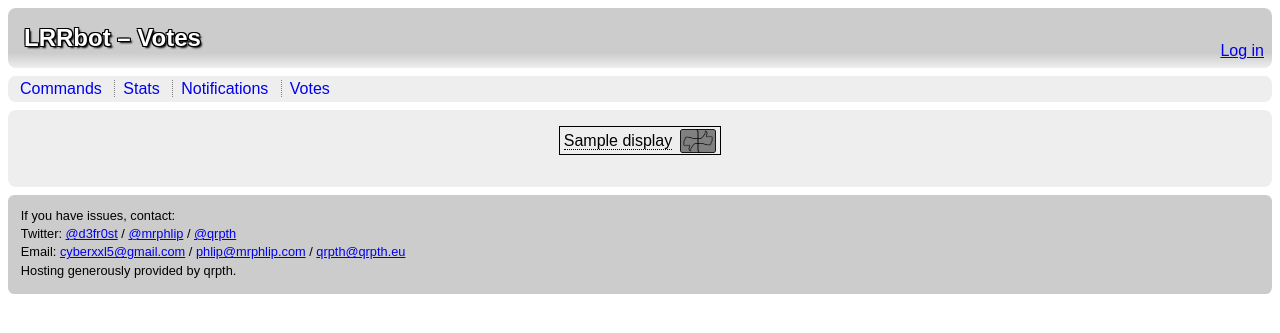
After one commit to mrphlip/lrrbot, a Flask app: template www/templates/votes.html in a window 1280 px wide. The commit adds this page. Shown: the top 333 px of the page. Run offline with Flask 2, Linux system fonts and the light colour scheme; the template is opened without the code that fills it: most values are stand-ins (such as "Sample title", 1, 10 or a date in 2020); parts of the project's set-up code (start-up, migrations or seed data) failed here and were passed over.

Commit message:
Voting page!

```diff
--- a/storage.py
+++ b/storage.py
@@ -82,6 +82,7 @@ def find_game(game):
 		if gamedata['name'] != game['name']:
 			gamedata['name'] = game['name']
 			save()
+		gamedata['id'] = str(game['_id'])
 		return gamedata
 
 	# Next try to find the game using the name
@@ -91,17 +92,22 @@ def find_game(game):
 			if not game.get('is_override'):
 				del data['games'][gameid]
 				data['games'][str(game['_id'])] = gamedata
+				gamedata['id'] = str(game['_id'])
 				save()
+			else:
+				gamedata['id'] = gameid
 			return gamedata
 
 	# Look up the game by display name as a fallback
 	for gameid, gamedata in data['games'].items():
 		if 'display' in gamedata and gamedata['display'] == game['name']:
 			# Don't try to keep things aligned here...
+			gamedata['id'] = gameid
 			return gamedata
 
 	# This is a new game
 	gamedata = {
+		'id': str(game['_id']),
 		'name': game['name'],
 		'stats': {},
 	}
--- a/www/master.py
+++ b/www/master.py
@@ -5,6 +5,7 @@ import notifications
 import stats
 import login
 import archive
+import votes
 import botinteract
 import secrets
 
--- a/www/static/style.css
+++ b/www/static/style.css
@@ -218,7 +218,7 @@ table.statstable td.game
 {
 	text-align: left;
 }
-table.statstable td.game .alias
+.alias
 {
 	border-bottom: 1px dotted black;
 }
@@ -254,3 +254,116 @@ table.statstable div.rating .bad
 	height: 25em;
 	margin: 0.5em 0;
 }
+
+table.votes, table.votes tr, table.votes td, table.votes th
+{
+	border: 1px solid black;
+	border-collapse: collapse;
+}
+table.votes
+{
+	margin: 0 auto 1em;
+}
+table.votes td, table.votes th
+{
+	padding: 0.1em 0.25em;
+}
+table.votes tr.odd
+{
+	background: #EEE;
+}
+table.votes tr.even
+{
+	background: #DDD;
+}
+table.votes tr.current
+{
+	background: #DFD;
+}
+table.votes th
+{
+	background: #CCC;
+}
+table.votes td.game
+{
+	text-align: right;
+}
+table.votes .current td.game
+{
+	font-size: 200%;
+}
+table.votes td.votes
+{
+	text-align: center;
+	border-left: hidden;
+}
+table.votes div.votes
+{
+	width: 36px;
+	height: 24px;
+	position: relative;
+	margin: 0 auto;
+}
+table.votes div.vote
+{
+	width: 18px;
+	height: 24px;
+	background: url(thumbs24.png);
+	position: absolute;
+}
+table.votes .current div.votes
+{
+	width: 72px;
+	height: 48px;
+}
+table.votes .current div.vote
+{
+	width: 36px;
+	height: 48px;
+	background: url(thumbs48.png);
+}
+table.votes div.vote.down
+{
+	top: 0;
+	left: 0;
+}
+table.votes div.vote.up
+{
+	top: 0;
+	right: 0;
+}
+table.votes div.vote.down.inactive
+{
+	background-position: top left;
+}
+table.votes div.vote.up.inactive
+{
+	background-position: top right;
+}
+table.votes div.vote.down.inactive:hover
+{
+	background-position: center left;
+}
+table.votes div.vote.up.inactive:hover
+{
+	background-position: center right;
+}
+table.votes div.vote.down.active
+{
+	background-position: bottom left;
+}
+table.votes div.vote.up.active
+{
+	background-position: bottom right;
+}
+table.votes div.vote.inactive
+{
+	cursor: pointer;
+}
+table.votes div.loading
+{
+	background: url(loading.gif);
+	width: 18px;
+	height: 18px;
+	margin: 0 auto;
+}
--- /dev/null
+++ b/www/static/votes.js
@@ -0,0 +1,44 @@
+function init()
+{
+	$('table.votes tr').each(function(){
+		var row = $(this);
+		row.data('currentvote', $.parseJSON(row.data('currentvote')));
+		row.find('.vote.down').click(clickVote.bind(window, row, false));
+		row.find('.vote.up').click(clickVote.bind(window, row, true));
+	})
+}
+$(init);
+
+function clickVote(row, vote)
+{
+	if (vote === row.data('currentvote'))
+		return;
+	row.find('div.votes').hide();
+	row.find('div.loading').show();
+
+	$.ajax({
+		'type': 'POST',
+		'url': "votes/submit",
+		'data': "id=" + escape(row.data('gameid')) + "&vote=" + (vote ? 1 : 0),
+		'dataType': 'json',
+		'async': true,
+		'cache': false,
+		'success': voteSuccess.bind(window, row, vote),
+		'error': voteError.bind(window, row)
+	})
+}
+
+function voteSuccess(row, vote)
+{
+	row.data('currentvote', vote);
+	row.find('div.votes').show();
+	row.find('div.loading').hide();
+	row.find('div.vote.down').removeClass('inactive').removeClass('active').addClass(vote ? 'inactive' : 'active');
+	row.find('div.vote.up').removeClass('inactive').removeClass('active').addClass(vote ? 'active' : 'inactive');
+}
+
+function voteError(row)
+{
+	row.find('div.votes').show();
+	row.find('div.loading').hide();
+}
--- a/www/stats.py
+++ b/www/stats.py
@@ -3,14 +3,12 @@ import flask
 import flask.json
 import server
 import login
-
-STORAGE = "../data.json"
+import botinteract
 
 @server.app.route('/stats')
 @login.with_session
 def stats(session):
-	with open(STORAGE, "r") as fp:
-		data = flask.json.load(fp)
+	data = botinteract.get_data([])
 
 	games = data['games']
 	stats = data['stats']
--- a/www/templates/login.html
+++ b/www/templates/login.html
@@ -19,8 +19,7 @@ window.onload = init;
 </script>
 {%endblock%}
 {%block content%}
-<p><!--Logging in to the LRRbot website via Twitch will let us know what your username is in the chat, so you can do things like vote on game ratings and such without spamming the chat. It also allows moderators access to administrative pages on the site.--></p>
-<p>Logging in doesn't actually achieve much yet, but it'll do something at some point in the future, I promise!</p>
+<p>Logging in to the LRRbot website via Twitch will let us know what your username is in the chat, so you can do things like vote on game ratings and such without spamming the chat. <!-- It also allows moderators access to administrative pages on the site.--></p>
 <form action="https://api.twitch.tv/kraken/oauth2/authorize" method="GET">
 <div id="remember_me_wrapper" style="display: none; margin: 0.25em 0"><label><input id="remember_me" type="checkbox" onclick="update_state()" onchange="update_state()"> Remember me</label></div>
 <input type="hidden" name="response_type" value="code">
--- a/www/templates/master.html
+++ b/www/templates/master.html
@@ -24,6 +24,7 @@
 	<li class="first"><a href="{{url_for('index')|e}}">Commands</a></li>
 	<li><a href="{{url_for('stats')|e}}">Stats</a></li>
 	<li><a href="{{url_for('notifications')|e}}">Notifications</a></li>
+	<li><a href="{{url_for('votes')|e}}">Votes</a></li>
 </ul>
 </div>
 <div class="body-content">
--- /dev/null
+++ b/www/templates/votes.html
@@ -0,0 +1,27 @@
+{%extends "master.html"%}
+{%block title%}Votes{%endblock%}
+{%block header%}Votes{%endblock%}
+{%block headextra%}
+<script type="text/javascript" src="{{url_for('static', filename='jquery-1.10.2.js')|e}}"></script>
+<script type="text/javascript" src="{{url_for('static', filename='votes.js')|e}}"></script>
+{%endblock%}
+{%block content%}
+<table class="votes">
+{%for game in games%}
+<tr class="{{loop.cycle('odd', 'even')}} {%if game['id'] == current_game_id%}current{%endif%}" data-gameid="{{game['id']|e}}" data-currentvote="{{game['vote']|tojson}}">
+	<td class="game">
+		{%if game['display'] != game['name']%}<span class="alias" title="{{game['name']|e}}">{%endif%}
+		{{game['display']|e}}
+		{%if game['display'] != game['name']%}</span>{%endif%}
+	</td>
+	<td class="votes">
+		<div class="votes">
+			<div class="vote down {%if game['vote'] == False%}active{%else%}inactive{%endif%}"></div>
+			<div class="vote up {%if game['vote'] == True%}active{%else%}inactive{%endif%}"></div>
+		</div>
+		<div class="loading" style="display: none"></div>
+	</td>
+</tr>
+{%endfor%}
+</table>
+{%endblock%}
```
Also changed, not shown: lrrbot.py (+16 -1 lines), www/botinteract.py (+10 -3 lines), www/login.py (+15 -0 lines), www/votes.py (added, +29 -0 lines), www/static/loading.gif (added), www/static/thumbs24.png (added), www/static/thumbs48.png (added).
